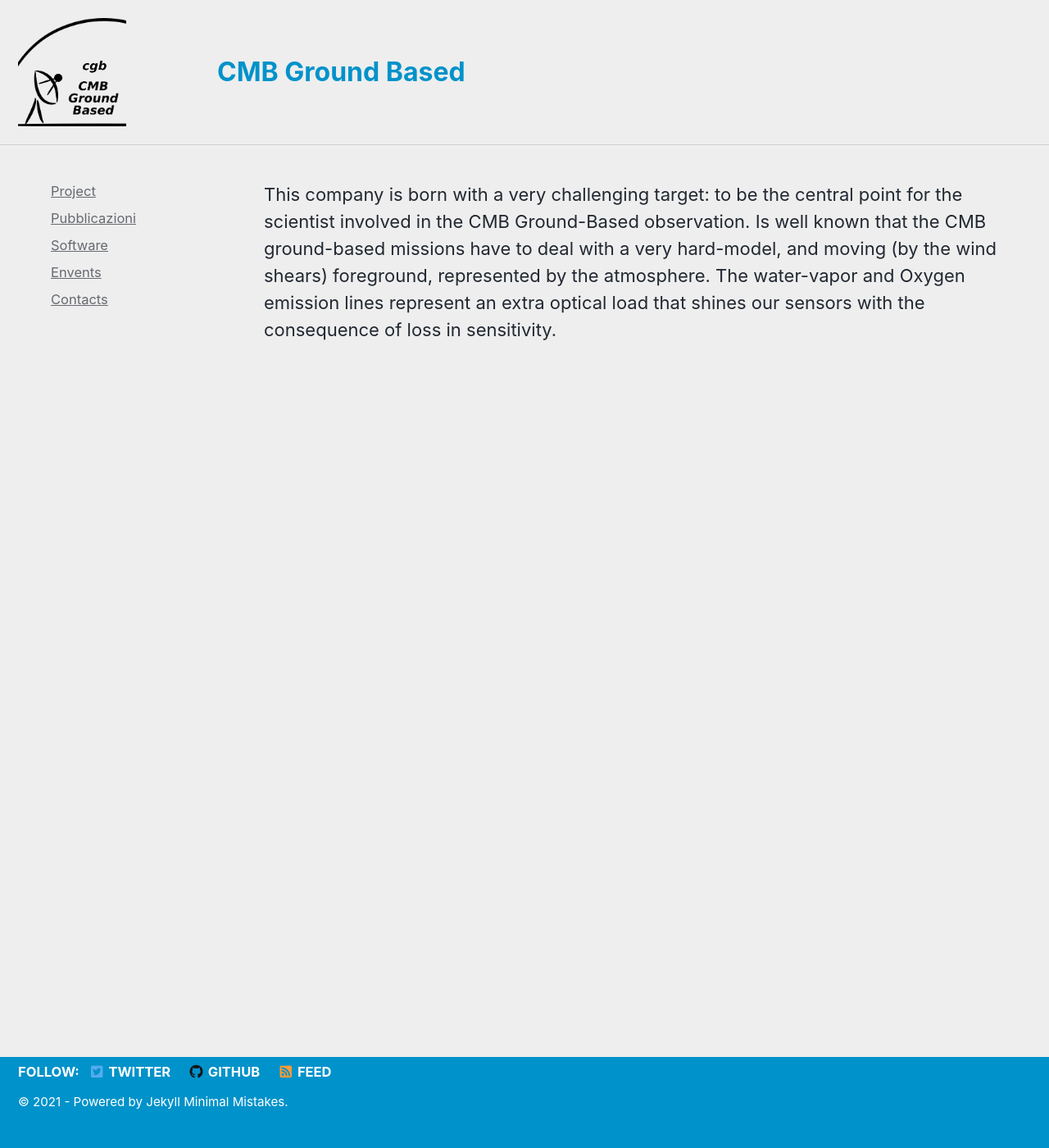
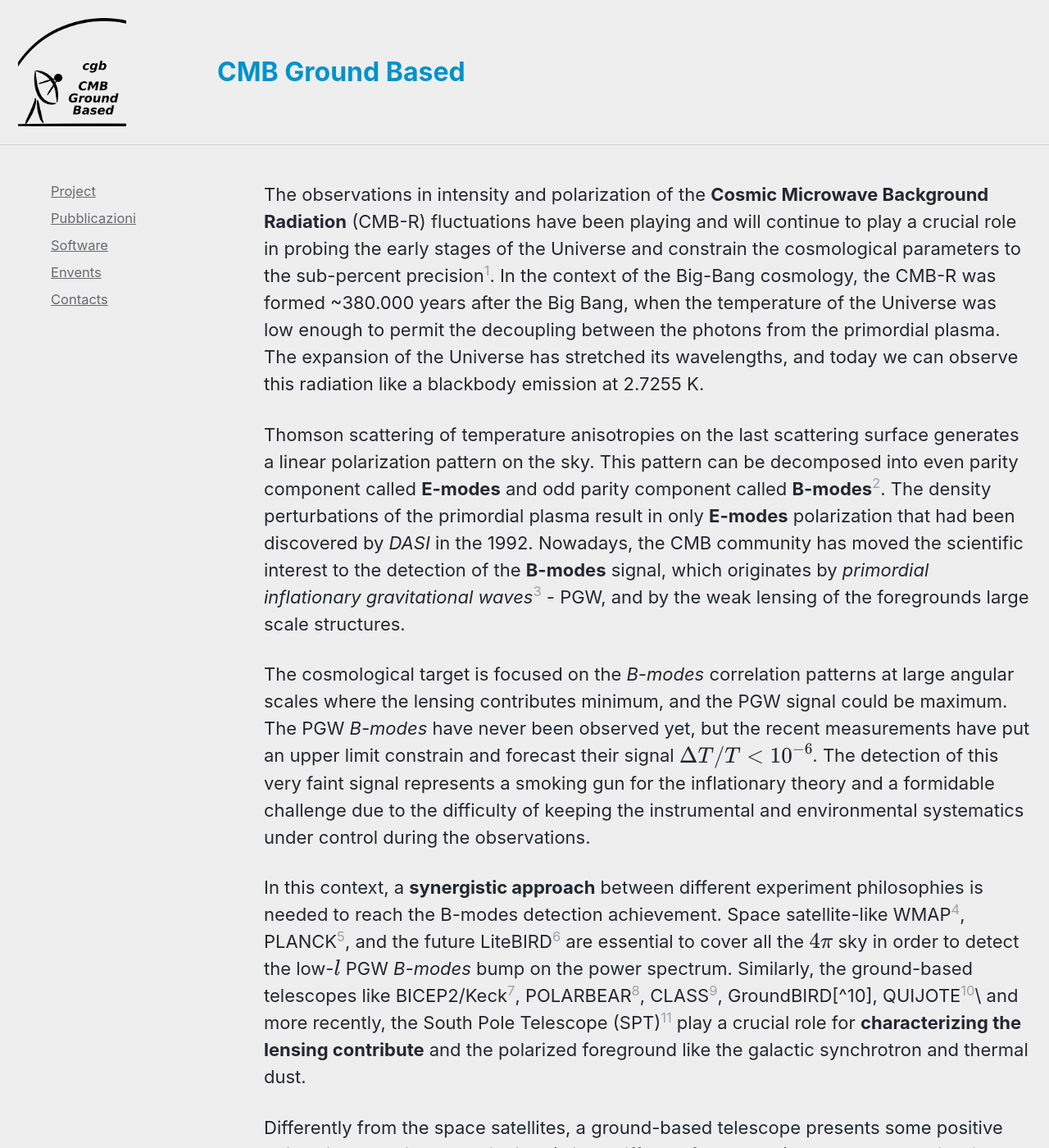
Before and after one commit to cmbgroundbased/cmbgroundbased.github.io, a Jekyll site: the page built from index.md, in a window 1280 px wide and 1400 px high. Shown: the whole window at 82% size. Built offline with Jekyll 4.4.1, drawn with Linux system fonts in a browser that asks for light colours; cached includes are drawn as plain includes; formulas are drawn with MathJax 3; the list of posts is cut into pages by our own code; some of the changed text lies outside the part shown.

Commit message:
Insert a lot of description (#2)
* Small changes (#9)

* Fix config file and add mobile feat. (#1)

* The main layout of the web site has been changed (#8)

* the title has been changed

* Add small changes

* Ho modificato il navigation tree

* Aggiornato Cont

* Presi gli ultimo update da cmbgroundbased

* Modificato il config

* Eliminata directory site

* Iniziato modiche layout single e page

* Changes to be committed:
	modified:   _config.yml
	modified:   _data/navigation.yml
	modified:   _sass/minimal-mistakes/_navigation.scss
	modified:   _sass/minimal-mistakes/_page.scss
	modified:   _sass/minimal-mistakes/_sidebar.scss

* Changes to be committed:
	new file:   img/logo.png

* The main layout of the web site has been changed

I modified the layout `page`, in particular the navigation division.
Now, the navigation division has been placed to the left sticky side
bar. The outfit of navigation links is rought and will have to be
developed in the next future.

The new layout has been added to the `_include` directory into the
`sidebar_left.html` file

Co-authored-by: Marilù Nicoletti <Miu@MacBook-Pro-di-Marilu.local>
Co-authored-by: Stefano Mandelli <linuxfree2@gmail.com>

* Update Cont

* Update again

* Test to polite the config file

* Update media

Co-authored-by: malu884 <80705303+malu884@users.noreply.github.com>
Co-authored-by: Marilù Nicoletti <Miu@MacBook-Pro-di-Marilu.local>

* Changes to be committed:
	modified:   Proj.md
	modified:   _includes/footer.html
	modified:   _includes/sidebar_left.html
	modified:   _sass/minimal-mistakes/_footer.scss

Co-authored-by: Stefano Mandelli <linuxfree2@gmail.com>
Co-authored-by: Marilù Nicoletti <Miu@MacBook-Pro-di-Marilu.local>

* Major changes has been applied

- Write a lot of description in `index.md` (and remove the old
  `index.html`)

- Write some description in the other pages.

- Write the Conctact page using the `collections` method of
  jekyll. Seems that it works, but the graphical output
  is minimal with low appeal. Can be improved?

Co-authored-by: malu884 <80705303+malu884@users.noreply.github.com>
Co-authored-by: Marilù Nicoletti <Miu@MacBook-Pro-di-Marilu.local>

```diff
--- a/_config.yml
+++ b/_config.yml
@@ -218,3 +218,7 @@ compress_html:
   clippings: all
   ignore:
     envs: development
+
+collections:
+  authors:
+    output: true
--- a/index.html
+++ /dev/null
@@ -1,7 +0,0 @@
----
-layout: single
-title:
-author_profile: true
----
-
-This company is born with a very challenging target: to be the central point for the scientist involved in the CMB Ground-Based observation. Is well known that the CMB ground-based missions have to deal with a very hard-model, and moving (by the wind shears) foreground, represented by the atmosphere. The water-vapor and Oxygen emission lines represent an extra optical load that shines our sensors with the consequence of loss in sensitivity.
--- /dev/null
+++ b/index.md
@@ -0,0 +1,32 @@
+---
+layout: single
+title:
+date: 2021-04-07
+author_profile: true
+---
+<script type="text/javascript"
+        src="https://cdnjs.cloudflare.com/ajax/libs/mathjax/2.7.0/MathJax.js?config=TeX-AMS_CHTML"></script>
+
+The observations in intensity and polarization of the **Cosmic Microwave Background Radiation** (CMB-R) fluctuations have been playing and will continue to play a crucial role in probing the early stages of the Universe and constrain the cosmological parameters to the sub-percent precision[^1]. In the context of the Big-Bang cosmology, the CMB-R was formed ~380.000 years after the Big Bang, when the temperature of the Universe was low enough to permit the decoupling between the photons from the primordial plasma. The expansion of the Universe has stretched its wavelengths, and today we can observe this radiation like a blackbody emission at 2.7255 K.
+
+Thomson scattering of temperature anisotropies on the last scattering surface generates a linear polarization pattern on the sky. This pattern can be decomposed into even parity component called **E-modes** and odd parity component called **B-modes**[^2]. The density perturbations of the primordial plasma result in only **E-modes** polarization that had been discovered by *DASI* in the 1992. Nowadays, the CMB community has moved the scientific interest to the detection of the **B-modes** signal, which originates by *primordial inflationary gravitational waves*[^3] - PGW, and by the weak lensing of the foregrounds large scale structures.
+
+The cosmological target is focused on the *B-modes* correlation patterns at large angular scales where the lensing contributes minimum, and the PGW signal could be maximum. The PGW *B-modes* have never been observed yet, but the recent measurements have put an upper limit constrain and forecast their signal \\(\Delta T / T < 10^{-6} \\). The detection of this very faint signal represents a smoking gun for the inflationary theory and a formidable challenge due to the difficulty of keeping the instrumental and environmental systematics under control during the observations.
+
+In this context, a **synergistic approach** between different experiment philosophies is needed to reach the B-modes detection achievement. Space satellite-like WMAP[^4], PLANCK[^5], and the future LiteBIRD[^6] are essential to cover all the \\(4\pi\\) sky in order to detect the low-\\(l\\) PGW *B-modes* bump on the power spectrum. Similarly, the ground-based telescopes like BICEP2/Keck[^7], POLARBEAR[^8], CLASS[^9], GroundBIRD[^10], QUIJOTE[^11]\ and more recently, the South Pole Telescope (SPT)[^12] play a crucial role for **characterizing the lensing contribute** and the polarized foreground like the galactic synchrotron and thermal dust.
+
+Differently from the space satellites, a ground-based telescope presents some positive points: it can be improved in time (with a different focal plane), and the mechanical issues can be repaired in loco. The possibility of a continuous update and the accessibility at the telescope site ensure at the instrument a relatively long life (compared to a space satellite). However, a ground-based telescope has to deal with the **spurious atmospheric signal** that is particularly strong at the microwave frequencies.
+
+
+### Bibliography
+[^1]: N.Ahganim, et al., Planck 2018 results: VI cosmological parameters, *arxiv ID: 1807.06209*
+[^2]: Wayne Hu and Martin White, A CMB polarization premier, *New Astronomy 1997*
+[^3]: Alan H. Guth, Inflationary Universe: A possible solution to the horizon and flatness problems, *Physical Review D. 1981*
+[^4]: [GSFC NASA](http://map.gsfc.nasa.gov/)
+[^5]: [Space Science Planck](http://www.esa.int/Science_Exploration/Space_Science/Planck)
+[^6]: [LiteBIRD Satellite: JAXA's new strategic L-class mission for all-sky survays of Cosmic Microwave Background](https://www.spiedigitallibrary.org/conference-proceedings-of-spie/11443/114432F/LiteBIRD-satellite--JAXAs-new-strategic-L-class-mission-for/10.1117/12.2563050.short?SSO=1)
+[^7]: P.A.R. Ade et al., Measurement of gravitational lensing from large-scale B-mode polarization, *The ApJ* 2016
+[^8]: The POLARBEAR Collaboration, A measurement of the cosmic microwave background B-mode polarization power spectrum at sub-degree scales with POLARBEAR, *The ApJ 2014*
+[^9]: ??
+[^11]: J. A. Rubino-Martin, The QUIJOTE CMB experiment, *Highlights of Spanish Astrophysics, 2010*
+[^12]: W. L. K Wu et al, A measurement of the Cosmic Microwave Background Lensing Potential and power spectrum from 500deg2 of SPTpol Temperature and Polarization Data., *The ApJ, 2019*
```
Also changed, not shown: Cont.md (+23 -2 lines), Proj.md (+7 -4 lines), Pub.md (+8 -0 lines), Sof.md (+10 -0 lines), _authors/caio.md (added, +7 -0 lines), _authors/ste.md (added, +7 -0 lines), _authors/tizio.md (added, +7 -0 lines), _data/authors.yaml (added, +9 -0 lines), img/SM.JPG (added), img/plutointera.png (added).
